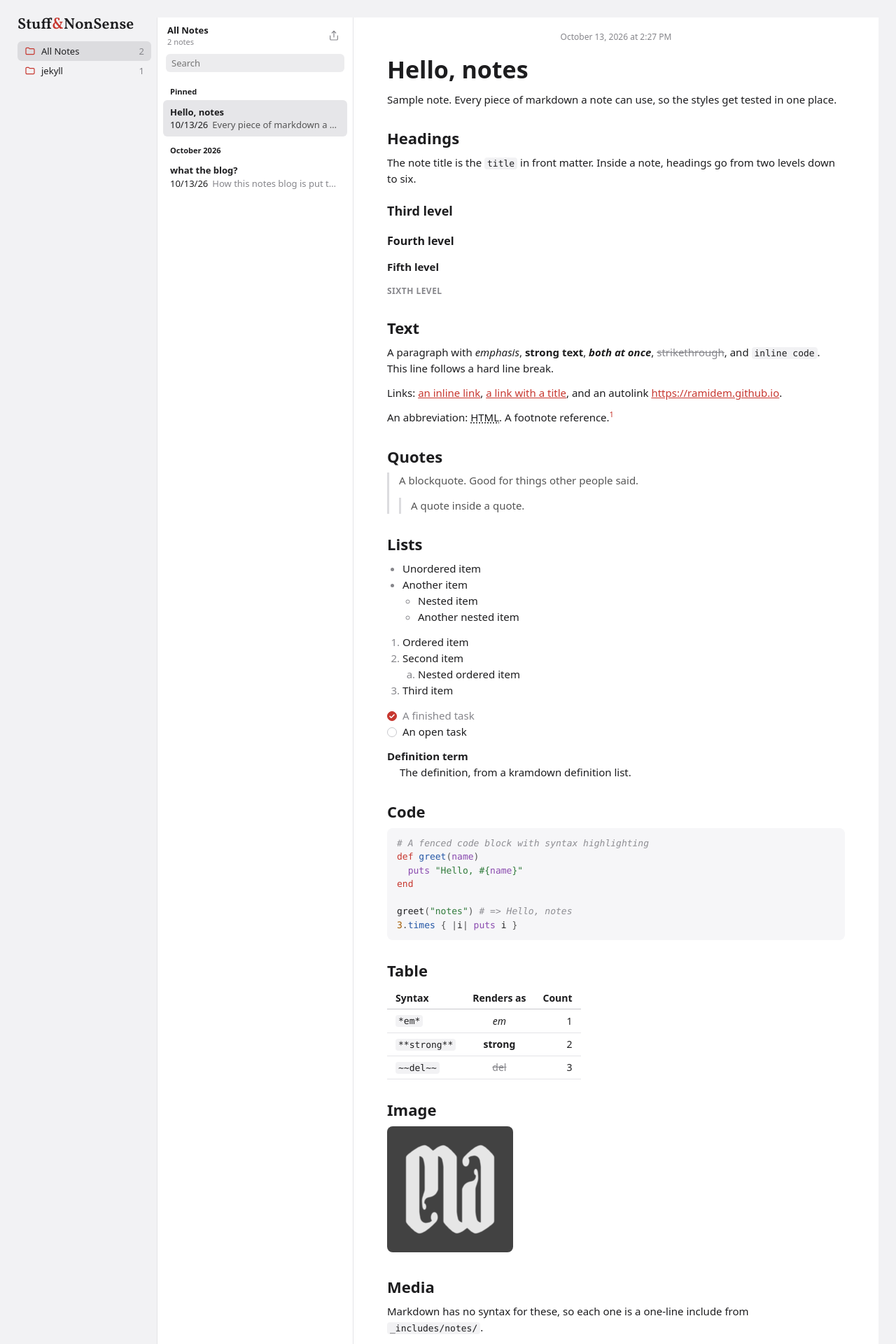
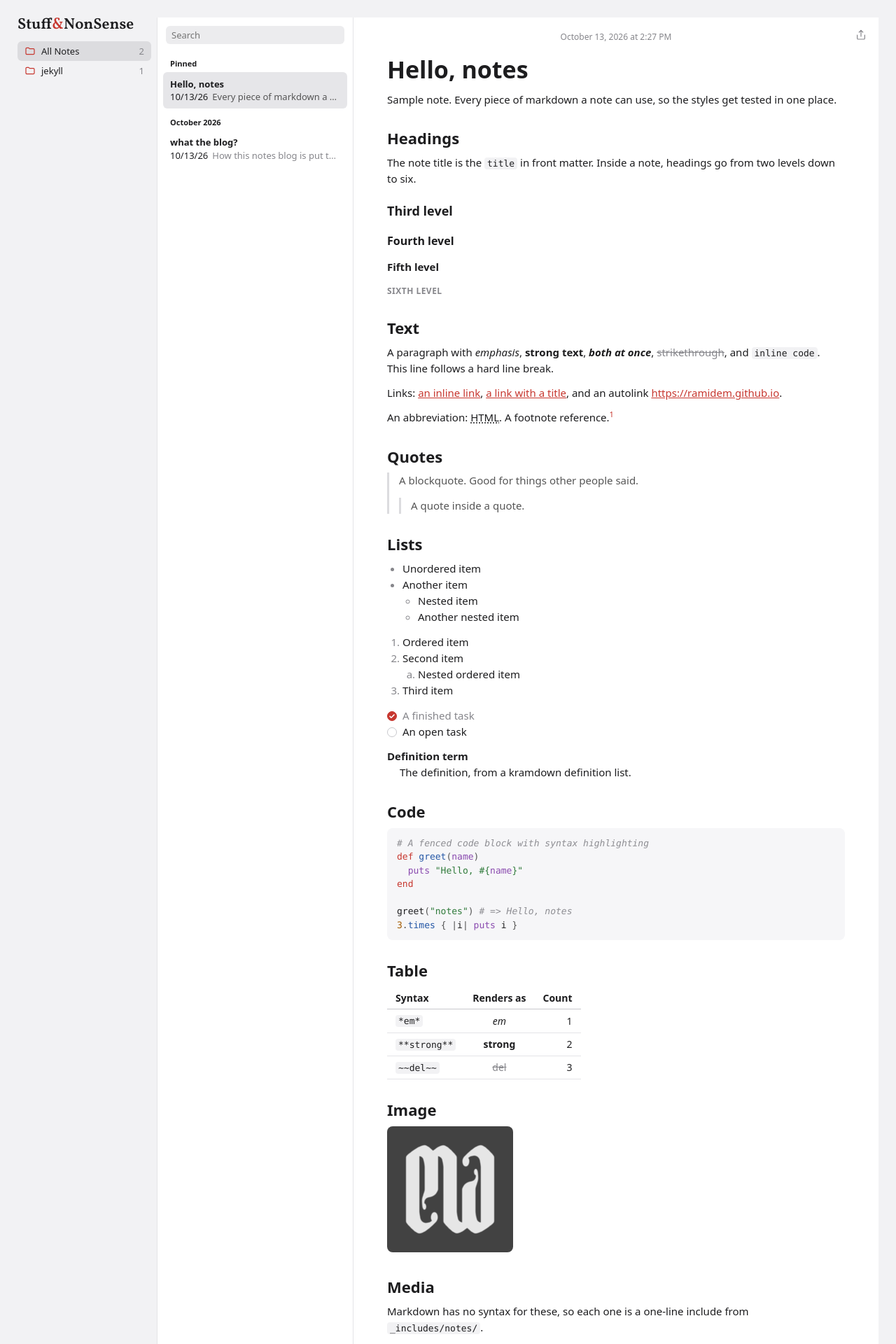
Before and after one commit to ramidem/ramidem.github.io, a Jekyll site: the page built from notes/index.html, in a window 1280 px wide. Shown: the top 1920 px of the page at 70% size. Built offline with Jekyll 4.4.1, drawn with Linux system fonts in a browser that asks for light colours.

Commit message:
style(notes): drop list header and pin share button to note pane
Search is now the top of the list. The share button sits in the note
pane's top-right corner without a bar and stays put while the note
scrolls; on phones it shows with the note instead of the list.

Co-Authored-By: Claude Opus 5.5 <noreply@anthropic.com>

```diff
--- a/_includes/notes/app.html
+++ b/_includes/notes/app.html
@@ -32,16 +32,6 @@
     </nav>
 
     <section class="notes-list" aria-label="Notes">
-      <div class="notes-toolbar">
-        <div>
-          <div class="list-title">{{ folder | default: "All Notes" }}</div>
-          <div class="list-count">{{ count }} {% if count == 1 %}note{% else %}notes{% endif %}</div>
-        </div>
-        {%- if current %}
-        <button class="notes-share" type="button" aria-label="Share this note" data-path="{{ current.url | relative_url }}" data-title="{{ current.title | escape }}"><svg class="notes-icon" aria-hidden="true" viewBox="0 0 24 24"><path d="M4 12v7a2 2 0 0 0 2 2h12a2 2 0 0 0 2-2v-7" /><path d="M16 6l-4-4-4 4" /><path d="M12 2v13" /></svg></button>
-        {%- endif %}
-      </div>
-
       <div class="notes-search">
         <input type="search" placeholder="Search" aria-label="Search notes">
       </div>
@@ -74,6 +64,10 @@
         <a class="notes-back" href="{{ '/notes/' | relative_url }}">&lsaquo; <span>Notes</span></a>
       </div>
 
+      {%- if current %}
+      <button class="notes-share" type="button" aria-label="Share this note" data-path="{{ current.url | relative_url }}" data-title="{{ current.title | escape }}"><svg class="notes-icon" aria-hidden="true" viewBox="0 0 24 24"><path d="M4 12v7a2 2 0 0 0 2 2h12a2 2 0 0 0 2-2v-7" /><path d="M16 6l-4-4-4 4" /><path d="M12 2v13" /></svg></button>
+      {%- endif %}
+
       <div class="notes-body-scroll">
         {%- if current %}
         <article class="note">
--- a/notes/notes.js
+++ b/notes/notes.js
@@ -27,10 +27,8 @@
   if (!link) return;
 
   // Rows: show only this folder's notes, and hide groups left empty.
-  var shown = 0;
   app.querySelectorAll(".notes-scroll li[data-folder]").forEach(function (row) {
     row.hidden = row.dataset.folder !== folder;
-    if (!row.hidden) shown += 1;
   });
   app.querySelectorAll(".notes-scroll ul").forEach(function (group) {
     var empty = !group.querySelector("li:not([hidden])");
@@ -39,9 +37,7 @@
     if (heading && heading.classList.contains("list-group")) heading.hidden = empty;
   });
 
-  // Header, sidebar highlight, and the phone back link follow the folder.
-  app.querySelector(".list-title").textContent = folder;
-  app.querySelector(".list-count").textContent = shown + (shown === 1 ? " note" : " notes");
+  // Sidebar highlight and the phone back link follow the folder.
   app.querySelector("[data-all-notes]").removeAttribute("aria-current");
   link.setAttribute("aria-current", "true");
 
--- a/notes/styles.css
+++ b/notes/styles.css
@@ -165,30 +165,21 @@ body {
   min-height: 0;
 }
 
-.notes-list .notes-toolbar {
-  justify-content: space-between;
-}
-
-.list-title {
-  font-size: 13px;
-  font-weight: 700;
-}
-
-.list-count {
-  color: var(--notes-muted);
-  font-size: 11px;
-}
-
+/* Pinned to the note pane's top-right corner: no bar, and it stays put while the
+   note scrolls. The white background keeps it readable over text passing under it. */
 .notes-share {
   appearance: none;
-  background: none;
+  background: #fff;
   border: 0;
   border-radius: 6px;
   color: var(--notes-muted);
   cursor: pointer;
   display: flex;
   padding: 5px;
-  position: relative;
+  position: absolute;
+  right: 12px;
+  top: 12px;
+  z-index: 1;
 }
 
 .notes-share:hover {
@@ -216,7 +207,7 @@ body {
 }
 
 .notes-search {
-  padding: 0 12px 8px;
+  padding: 12px 12px 8px;
 }
 
 .notes-search input {
@@ -302,6 +293,7 @@ li:last-child > .note-row::after {
   flex-direction: column;
   min-height: 0;
   min-width: 0;
+  position: relative;
 }
 
 /* The note pane's toolbar only holds the phone back link. */
```
